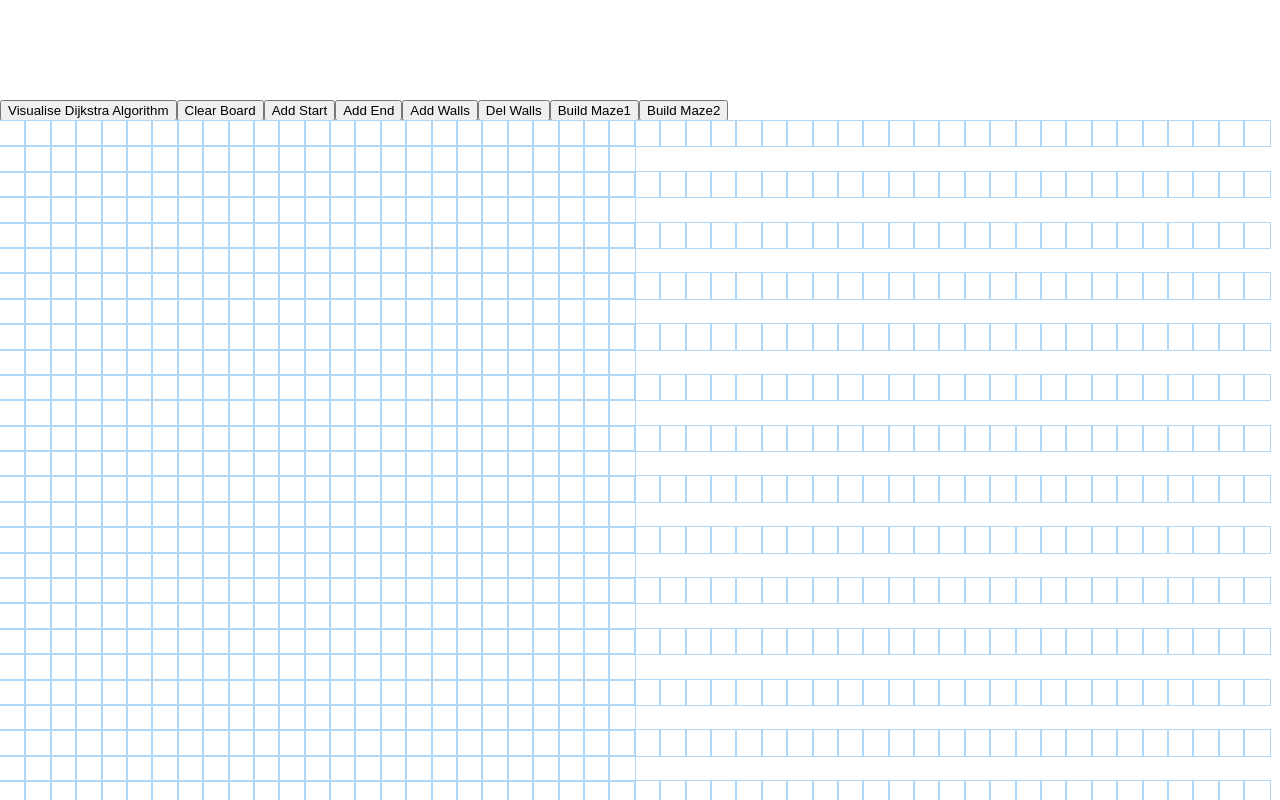
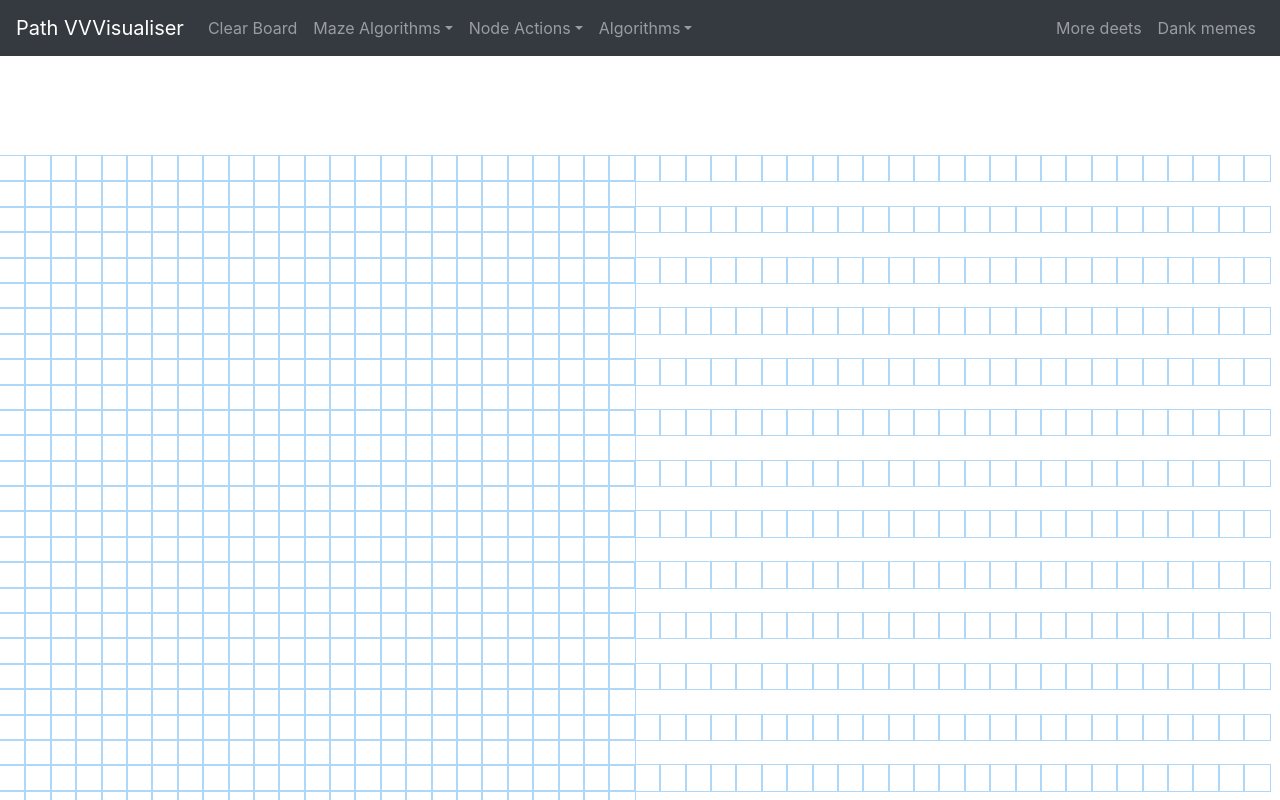
Before and after one commit to vrishinvv/PathFindingVisualiser, a React (Create React App) app in the folder path_finding_visualiser/: page / in a window 1280 px wide. Shown: the top 800 px of the page. Built offline with nearby package versions, Linux system fonts and the light colour scheme.

Commit message:
add sleek navbar to the app

```diff
--- a/path_finding_visualiser/package.json
+++ b/path_finding_visualiser/package.json
@@ -6,7 +6,10 @@
     "@testing-library/jest-dom": "^4.2.4",
     "@testing-library/react": "^9.5.0",
     "@testing-library/user-event": "^7.2.1",
+    "bootstrap": "^4.5.0",
+    "materialize-css": "^1.0.0-rc.2",
     "react": "^16.13.1",
+    "react-bootstrap": "^1.0.1",
     "react-dom": "^16.13.1",
     "react-scripts": "3.4.1"
   },
--- a/path_finding_visualiser/src/App.js
+++ b/path_finding_visualiser/src/App.js
@@ -3,10 +3,13 @@ import "./App.css";
 import Node from "./Components/Node/Node";
 import { dijkstras, getNodesInShortestPathOrder } from "./Algorithm/Dijkstra";
 import { getNodesInOrder } from "./MazeBuilder/RecursiveDivision";
+import NavBar from "./Components/NavBar/NavBar";
 
 import { solve } from "./MazeBuilder/RecursiveBacktracker";
 
 import * as constants from "./Constants";
+
+import "bootstrap/dist/css/bootstrap.min.css";
 
 let START_NODE_ROW = -1;
 let START_NODE_COL = -1;
@@ -192,6 +195,7 @@ export default class App extends React.Component {
   };
 
   visualizeMaze1 = () => {
+    console.log("hey there");
     this.clearBoard();
     const grid = JSON.parse(JSON.stringify(this.state.grid));
     const visitedNodesInOrder = getNodesInOrder(grid, 0, N - 1, 0, M - 1);
@@ -212,12 +216,15 @@ export default class App extends React.Component {
     const visitedNodesInOrder = solve(grid, 0, N - 1, 0, M - 1);
     for (let i = 0; i < N; i++) {
       for (let j = 0; j < M; j++) {
+        setTimeout(() => {
           const node = this.state.grid[i][j];
           node.isWall = true;
           document.getElementById(`node-${i}-${j}`).className =
             "node node_wall_f";
+        }, 10);
       }
     }
+
     for (let i = 0; i < visitedNodesInOrder.length; i++) {
       setTimeout(() => {
         const node = visitedNodesInOrder[i];
@@ -225,7 +232,7 @@ export default class App extends React.Component {
         a_node.isWall = false;
         document.getElementById(`node-${node.row}-${node.col}`).className =
           "node node_wall_del";
-      }, 10 * i);
+      }, 20 * i);
     }
   };
 
@@ -259,32 +266,21 @@ export default class App extends React.Component {
   render() {
     const { grid, mouseIsPressed, buttonPressed } = this.state;
     return (
+      <div>
+        <NavBar
+          visualizeMaze1={this.visualizeMaze1}
+          visualizeMaze2={this.visualizeMaze2}
+          clearBoard={this.clearBoard}
+          addStart={this.handleChoice}
+          addEnd={this.handleChoice}
+          addWall={this.handleChoice}
+          delWall={this.handleChoice}
+          visualizeDijkstras={this.visualizeDijkstra}
+          end_node_row={END_NODE_ROW}
+          end_node_col={END_NODE_COL}
+        />
+
         <div className="grid">
-        <button
-          onClick={() => this.visualizeDijkstra(0, END_NODE_ROW, END_NODE_COL)}
-        >
-          Visualise Dijkstra Algorithm
-        </button>
-        <button onClick={() => this.clearBoard()}>Clear Board</button>
-        <button onClick={() => this.handleChoice(constants.START)}>
-          Add Start
-        </button>
-        <button onClick={() => this.handleChoice(constants.END)}>
-          Add End
-        </button>
-        <button onClick={() => this.handleChoice(constants.ADD_WALL)}>
-          Add Walls
-        </button>
-        <button onClick={() => this.handleChoice(constants.DEL_WALL)}>
-          Del Walls
-        </button>
-        <button onClick={() => this.visualizeMaze1(constants.BUILD_MAZE)}>
-          Build Maze1
-        </button>
-        <button onClick={() => this.visualizeMaze2(constants.BUILD_MAZE)}>
-          Build Maze2
-        </button>
-
           {grid.map((row, rowIdx) => {
             return (
               <div key={rowIdx}>
@@ -294,9 +290,13 @@ export default class App extends React.Component {
                     <Node
                       key={nodeIdx}
                       onMouseDown={(row, col) => this.handleMouseDown(row, col)}
-                    onMouseEnter={(row, col) => this.handleMouseEnter(row, col)}
+                      onMouseEnter={(row, col) =>
+                        this.handleMouseEnter(row, col)
+                      }
                       onMouseUp={() => this.handleMouseUp()}
-                    onMouseClick={(row, col) => this.handleMouseClick(row, col)}
+                      onMouseClick={(row, col) =>
+                        this.handleMouseClick(row, col)
+                      }
                       row={row}
                       col={col}
                       isWall={isWall}
@@ -311,6 +311,7 @@ export default class App extends React.Component {
               </div>
             );
           })}
+        </div>
       </div>
     );
   }
--- /dev/null
+++ b/path_finding_visualiser/src/Components/NavBar/NavBar.js
@@ -0,0 +1,102 @@
+import React from "react";
+import Navbar from "react-bootstrap/Navbar";
+import Nav from "react-bootstrap/Nav";
+import NavDropdown from "react-bootstrap/NavDropdown";
+import * as constants from "../../Constants";
+export default class Node extends React.Component {
+  constructor(props) {
+    super(props);
+    this.state = {};
+  }
+
+  render() {
+    const {
+      visualizeMaze1,
+      visualizeMaze2,
+      clearBoard,
+      addStart,
+      addEnd,
+      addWall,
+      delWall,
+      visualizeDijkstras,
+      end_node_row,
+      end_node_col,
+    } = this.props;
+    return (
+      <div>
+        <Navbar collapseOnSelect expand="lg" bg="dark" variant="dark">
+          <Navbar.Brand href="#home">Path VVVisualiser</Navbar.Brand>
+          <Navbar.Toggle aria-controls="responsive-navbar-nav" />
+          <Navbar.Collapse id="responsive-navbar-nav">
+            <Nav className="mr-auto">
+              <Nav.Link href="#pricing" onClick={() => clearBoard()}>
+                Clear Board
+              </Nav.Link>
+              <NavDropdown title="Maze Algorithms" id="collasible-nav-dropdown">
+                <NavDropdown.Item
+                  href="#action/3.1"
+                  onClick={() => visualizeMaze1()}
+                >
+                  Recursive Division
+                </NavDropdown.Item>
+                <NavDropdown.Item
+                  href="#action/3.2"
+                  onClick={() => visualizeMaze2()}
+                >
+                  Recursive Backtracking
+                </NavDropdown.Item>
+                <NavDropdown.Divider />
+                <NavDropdown.Item href="#action/3.4">
+                  Separated link
+                </NavDropdown.Item>
+              </NavDropdown>
+              <NavDropdown title="Node Actions" id="collasible-nav-dropdown">
+                <NavDropdown.Item
+                  href="#action/3.3"
+                  onClick={() => addStart(constants.START)}
+                >
+                  Add Start
+                </NavDropdown.Item>
+                <NavDropdown.Item
+                  href="#action/3.4"
+                  onClick={() => addEnd(constants.END)}
+                >
+                  Add End
+                </NavDropdown.Item>
+                <NavDropdown.Item
+                  href="#action/3.5"
+                  onClick={() => addWall(constants.ADD_WALL)}
+                >
+                  Add Wall
+                </NavDropdown.Item>
+                <NavDropdown.Item
+                  href="#action/3.6"
+                  onClick={() => delWall(constants.DEL_WALL)}
+                >
+                  Delete Wall
+                </NavDropdown.Item>
+              </NavDropdown>
+              <NavDropdown title="Algorithms" id="collasible-nav-dropdown">
+                <NavDropdown.Item
+                  href="#action/3.7"
+                  onClick={() =>
+                    visualizeDijkstras(0, end_node_row, end_node_col)
+                  }
+                >
+                  Dijkstra's Algorithm
+                </NavDropdown.Item>
+              </NavDropdown>
+            </Nav>
+
+            <Nav>
+              <Nav.Link href="#deets">More deets</Nav.Link>
+              <Nav.Link eventKey={2} href="#memes">
+                Dank memes
+              </Nav.Link>
+            </Nav>
+          </Navbar.Collapse>
+        </Navbar>
+      </div>
+    );
+  }
+}
```
Also changed, not shown: path_finding_visualiser/src/Components/NavBar/NavBar.css (added), 1 other file (tests, documents, lock files or other folders). Lines whose indentation alone changed are shown as unchanged.
